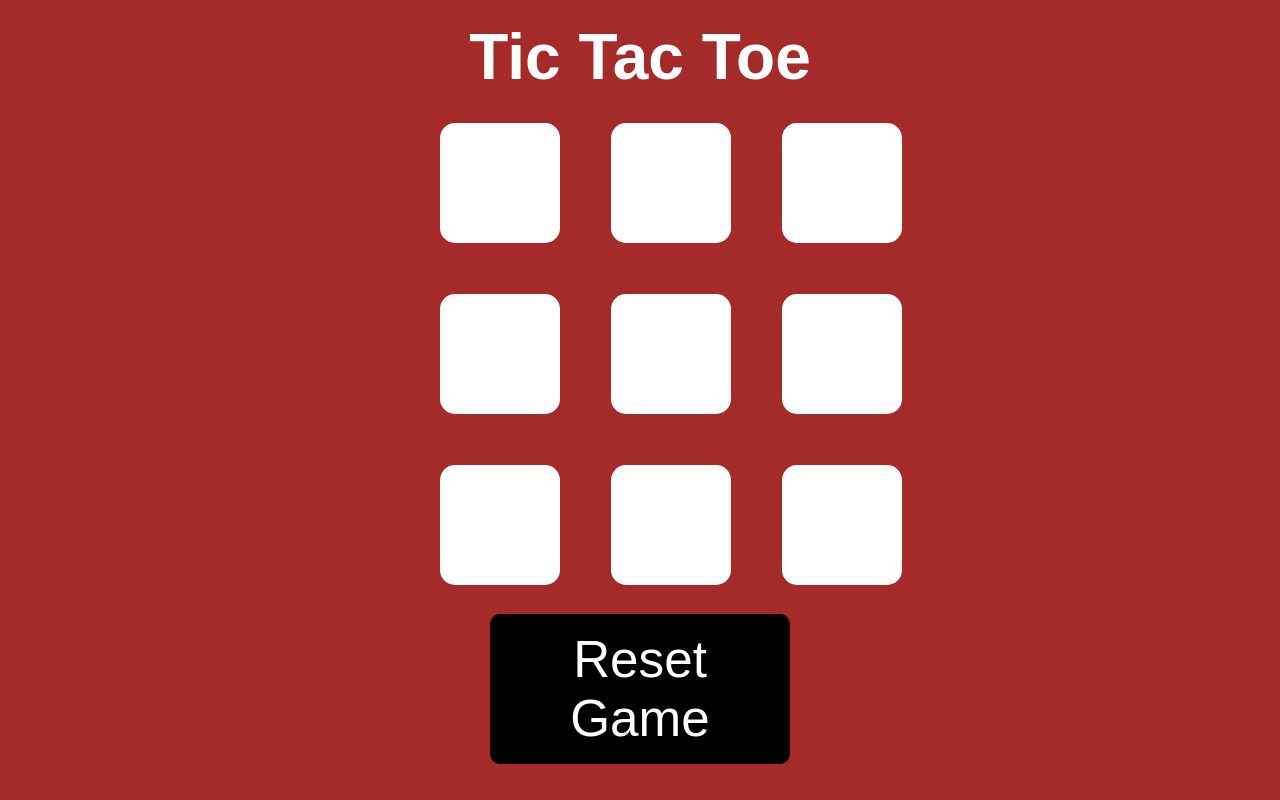
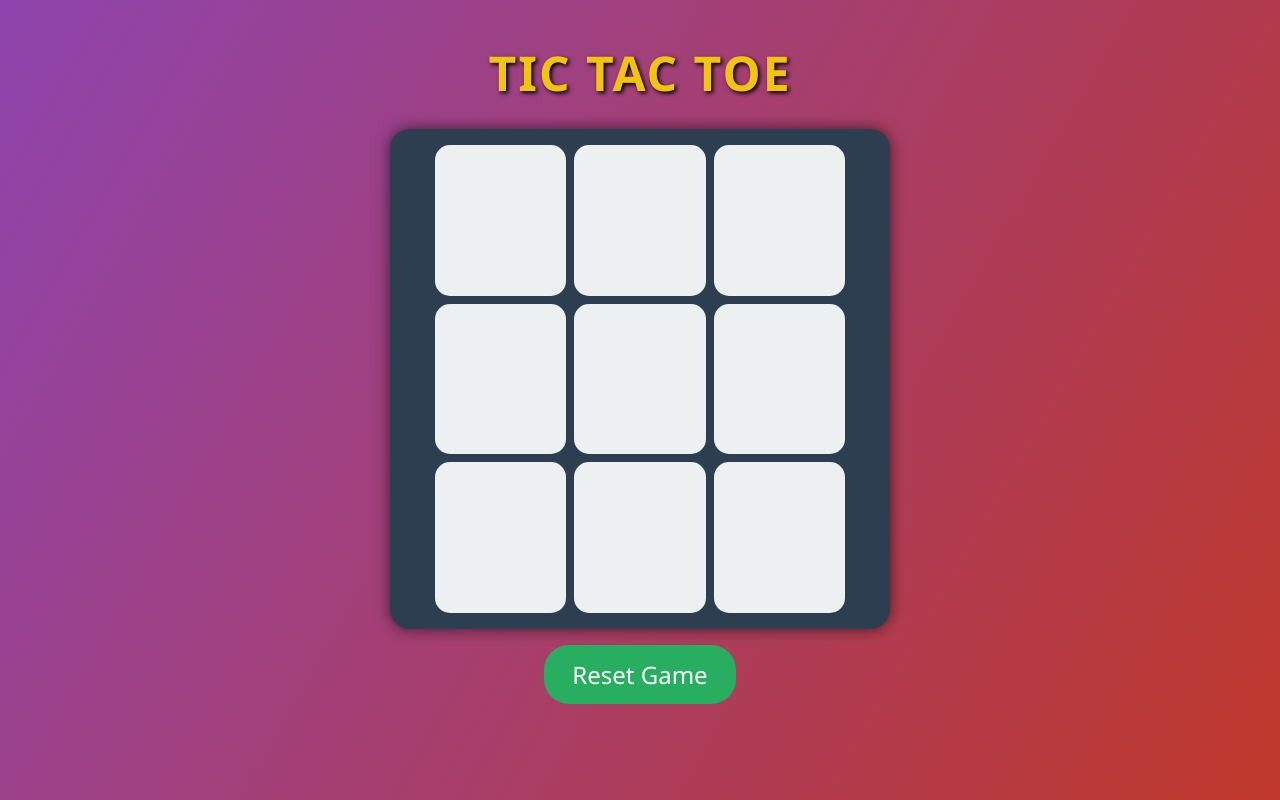
Before and after one commit to ganjikrishnaredddy/tic-tac-toe, a plain HTML site: page index.html in a window 1280 px wide. Drawn offline with Linux system fonts and the light colour scheme.

Commit message:
Update style.css

```diff
--- a/style.css
+++ b/style.css
@@ -2,85 +2,119 @@
     margin: 0;
     padding: 0;
     box-sizing: border-box;
-    font-family: Arial, sans-serif;
+    font-family: 'Segoe UI', Tahoma, Geneva, Verdana, sans-serif;
 }
 
 body {
-    background-color: brown;
-    color: white;
+    background: linear-gradient(120deg, #8e44ad, #c0392b);
+    color: #fff;
     text-align: center;
-    padding: 20px;
     min-height: 100vh;
+    display: flex;
+    flex-direction: column;
+    align-items: center;
+    justify-content: flex-start;
+    padding: 1rem;
 }
 
-main h2 {
-    font-size: 5vw;
-    margin-bottom: 20px;
+h2 {
+    font-size: 2.5rem;
+    margin: 1.5rem 0;
+    text-transform: uppercase;
+    letter-spacing: 2px;
+    color: #f1c40f;
+    text-shadow: 2px 2px 4px #000;
 }
 
 .container {
     display: flex;
     justify-content: center;
     align-items: center;
-    min-height: 60vh;
+    flex: 1;
+    width: 100%;
 }
 
 .game {
-    display: grid;
-    grid-template-columns: repeat(3, 1fr);
-    gap: 4vw;
-    width: 90vw;
-    max-width: 400px;
-    margin: auto;
+    width: 90vmin;
+    max-width: 500px;
+    height: 90vmin;
+    max-height: 500px;
+    display: flex;
+    flex-wrap: wrap;
+    justify-content: center;
+    gap: 1vmin;
+    padding: 1rem;
+    background-color: #2c3e50;
+    border-radius: 20px;
+    box-shadow: 0 0 15px rgba(0, 0, 0, 0.6);
 }
 
 .box {
-    width: 26vw;
-    height: 26vw;
-    max-width: 120px;
-    max-height: 120px;
-    font-size: 10vw;
-    max-font-size: 50px;
+    width: 28%;
+    aspect-ratio: 1 / 1;
     border-radius: 15px;
+    font-size: 2.5rem;
+    background-color: #ecf0f1;
+    color: #2c3e50;
     border: none;
     cursor: pointer;
-    background-color: white;
-    color: black;
-    transition: background-color 0.3s ease;
+    font-weight: bold;
+    transition: transform 0.2s ease, background-color 0.3s ease;
 }
 
 .box:hover {
-    background-color: #ddd;
+    transform: scale(1.05);
+    background-color: #f39c12;
 }
 
 #resetbtn,
 #newbtn {
-    padding: 1rem 2rem;
-    font-size: 4vw;
-    max-width: 300px;
-    background-color: black;
+    padding: 0.8rem 1.8rem;
+    font-size: 1.2rem;
+    background-color: #27ae60;
+    border-radius: 25px;
+    border: none;
     color: white;
-    border: none;
-    border-radius: 10px;
+    margin: 1rem 0.5rem;
     cursor: pointer;
-    margin-top: 20px;
-    width: 80vw;
+    transition: background-color 0.3s ease;
 }
 
 #resetbtn:hover,
 #newbtn:hover {
-    background-color: #444;
+    background-color: #2ecc71;
 }
 
 .message {
-    margin-bottom: 20px;
+    margin-top: 1rem;
 }
 
-.message p {
-    font-size: 5vw;
-    margin-bottom: 10px;
+#msg {
+    font-size: 1.8rem;
+    color: #f1c40f;
+    text-shadow: 1px 1px 3px #000;
 }
 
 .hide {
     display: none;
 }
+
+/* Responsive Typography */
+@media screen and (min-width: 768px) {
+    h2 {
+        font-size: 3rem;
+    }
+
+    .box {
+        font-size: 3rem;
+    }
+
+    #msg {
+        font-size: 2.2rem;
+    }
+
+    #resetbtn,
+    #newbtn {
+        font-size: 1.5rem;
+    }
+}
```
